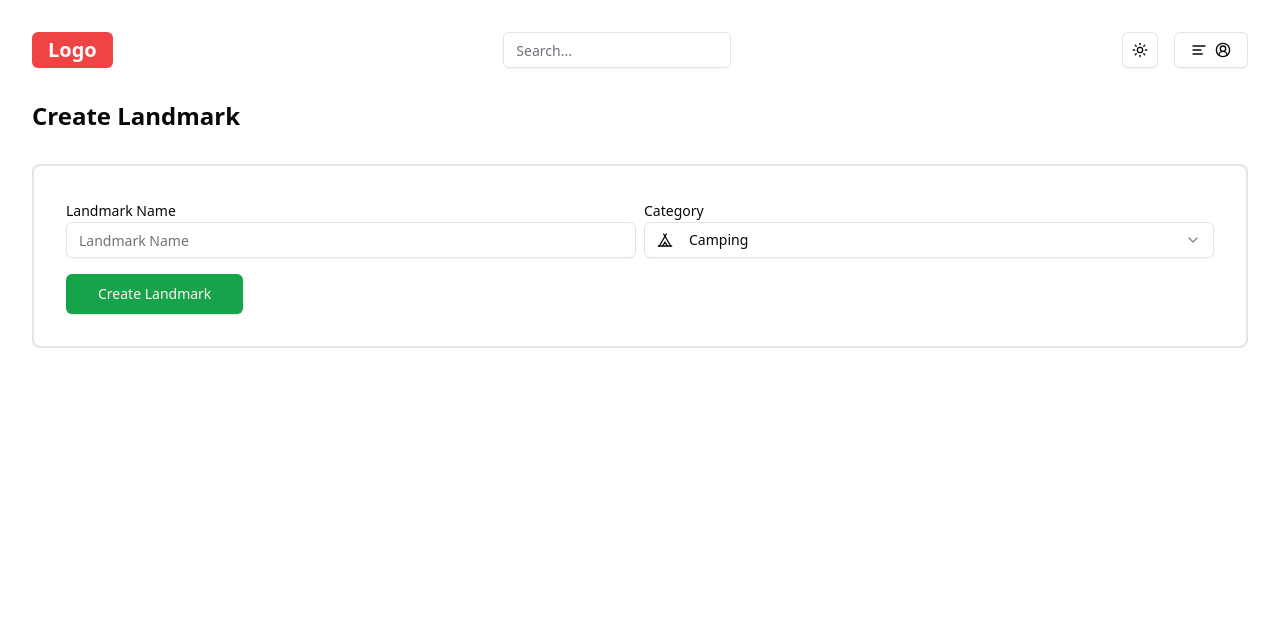
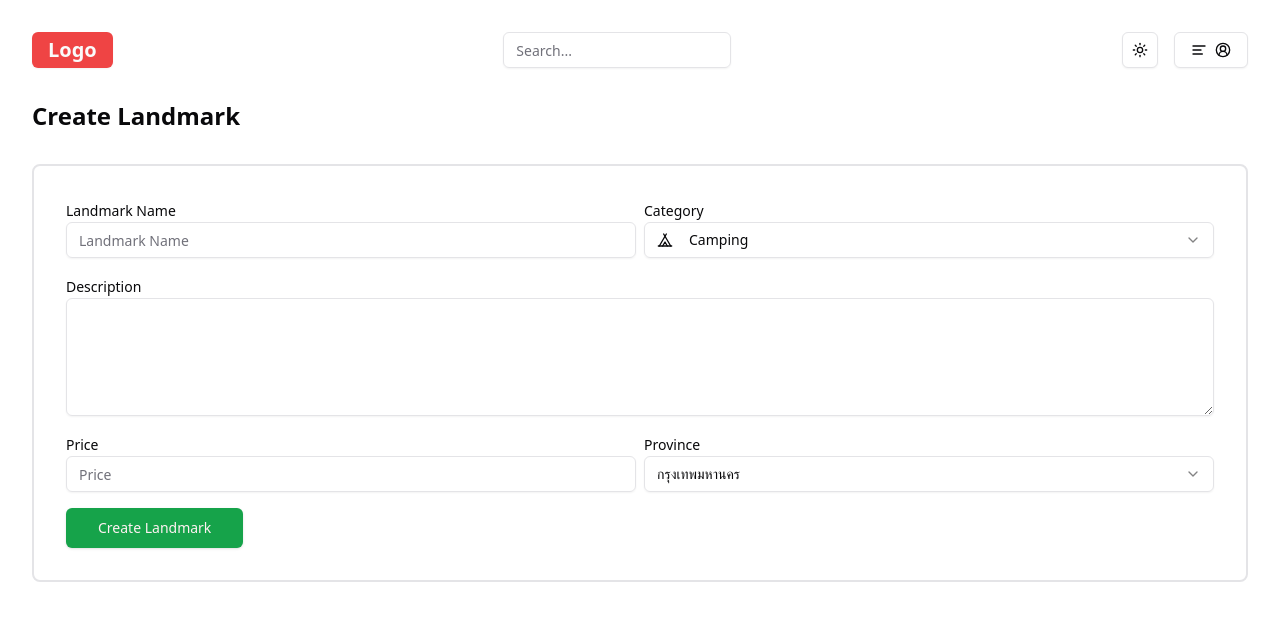
Before and after one commit to Sarunyamk/workshop_camping-next.js-typescript-, a Next.js app: page /camps/create in a window 1280 px wide. Shown: the top 620 px of the page. Built offline with nearby package versions, Linux system fonts and the light colour scheme.

Commit message:
feat/map-leaflet

```diff
--- a/app/camps/create/page.tsx
+++ b/app/camps/create/page.tsx
@@ -4,6 +4,8 @@
 import CategoryInput from "@/components/form/CategoryInput"
 import FormContainer from "@/components/form/FormContainer"
 import FormInput from "@/components/form/FormInput"
+import ProvinceInput from "@/components/form/ProvinceInput"
+import TextAreaInput from "@/components/form/TextAreaInput"
 import { currentUser } from "@clerk/nextjs/server"
 import { redirect } from "next/navigation"
 
@@ -18,8 +20,17 @@
             <div className="border-2 p-8 rounded-lg ">
                 <FormContainer action={createLandmarkAction}>
                     <div className="grid md:grid-cols-2 gap-2">
-                        <FormInput name="name" label="Landmark Name" type="text" placeholder="Landmark Name" />
+                        <FormInput
+                            name="name" label="Landmark Name"
+                            type="text" placeholder="Landmark Name" />
                         <CategoryInput />
+                    </div>
+                    <TextAreaInput name="description" />
+                    <div className="grid md:grid-cols-2 gap-2">
+                        <FormInput
+                            name="price" label="Price"
+                            type="number" placeholder="Price" />
+                        <ProvinceInput />
                     </div>
                     <SubmitButton text="Create Landmark" size="lg" />
                 </FormContainer>
--- /dev/null
+++ b/components/form/ProvinceInput.tsx
@@ -0,0 +1,45 @@
+import { Label } from "@/components/ui/label"
+import {
+    Select,
+    SelectContent,
+    SelectItem,
+    SelectTrigger,
+    SelectValue,
+} from "@/components/ui/select"
+
+import { provinces } from "@/utils/province"
+
+const ProvinceInput = ({ defaultValue }: { defaultValue?: string }) => {
+
+    const name = "province"
+
+    return (
+        <div className="mb-4">
+            <Label htmlFor={name} className="capitalize">
+                {name}
+            </Label>
+            <Select name={name} required defaultValue={defaultValue || provinces[0].PROVINCE_NAME}>
+                <SelectTrigger >
+                    <SelectValue />
+                </SelectTrigger>
+                <SelectContent>
+                    {
+                        provinces.map((item) => {
+                            return (
+
+                                <SelectItem value={item.PROVINCE_NAME} key={item.PROVINCE_ID}>
+                                    <span className="capitalize flex items-center">
+                                        {item.PROVINCE_NAME}
+                                    </span>
+                                </SelectItem>
+                            )
+                        })
+                    }
+                </SelectContent>
+            </Select>
+
+        </div>
+    )
+}
+
+export default ProvinceInput
--- /dev/null
+++ b/components/form/TextAreaInput.tsx
@@ -0,0 +1,25 @@
+import { Textarea } from "@/components/ui/textarea"
+import { Label } from "@/components/ui/label"
+
+type TextAreaInputProps = {
+    name: string
+    labelText?: string
+    defaultValue?: string
+}
+
+const TextAreaInput = ({ name, labelText, defaultValue }: TextAreaInputProps) => {
+
+
+    return (
+        <div className="mb-4">
+            <Label htmlFor={name} className="capitalize">
+                {labelText || name}
+            </Label>
+            <Textarea
+                id={name} name={name}
+                defaultValue={defaultValue} rows={5} required />
+        </div>
+    )
+}
+
+export default TextAreaInput
--- /dev/null
+++ b/components/ui/textarea.tsx
@@ -0,0 +1,22 @@
+import * as React from "react"
+
+import { cn } from "@/lib/utils"
+
+const Textarea = React.forwardRef<
+  HTMLTextAreaElement,
+  React.ComponentProps<"textarea">
+>(({ className, ...props }, ref) => {
+  return (
+    <textarea
+      className={cn(
+        "flex min-h-[60px] w-full rounded-md border border-input bg-transparent px-3 py-2 text-base shadow-sm placeholder:text-muted-foreground focus-visible:outline-none focus-visible:ring-1 focus-visible:ring-ring disabled:cursor-not-allowed disabled:opacity-50 md:text-sm",
+        className
+      )}
+      ref={ref}
+      {...props}
+    />
+  )
+})
+Textarea.displayName = "Textarea"
+
+export { Textarea }
--- /dev/null
+++ b/utils/province.ts
@@ -0,0 +1,79 @@
+export const provinces = [
+    { PROVINCE_ID: 1, PROVINCE_NAME: "กรุงเทพมหานคร" },
+    { PROVINCE_ID: 2, PROVINCE_NAME: "สมุทรปราการ" },
+    { PROVINCE_ID: 3, PROVINCE_NAME: "นนทบุรี" },
+    { PROVINCE_ID: 4, PROVINCE_NAME: "ปทุมธานี" },
+    { PROVINCE_ID: 5, PROVINCE_NAME: "พระนครศรีอยุธยา" },
+    { PROVINCE_ID: 6, PROVINCE_NAME: "อ่างทอง" },
+    { PROVINCE_ID: 7, PROVINCE_NAME: "ลพบุรี" },
+    { PROVINCE_ID: 8, PROVINCE_NAME: "สิงห์บุรี" },
+    { PROVINCE_ID: 9, PROVINCE_NAME: "ชัยนาท" },
+    { PROVINCE_ID: 10, PROVINCE_NAME: "สระบุรี" },
+    { PROVINCE_ID: 11, PROVINCE_NAME: "ชลบุรี" },
+    { PROVINCE_ID: 12, PROVINCE_NAME: "ระยอง" },
+    { PROVINCE_ID: 13, PROVINCE_NAME: "จันทบุรี" },
+    { PROVINCE_ID: 14, PROVINCE_NAME: "ตราด" },
+    { PROVINCE_ID: 15, PROVINCE_NAME: "ฉะเชิงเทรา" },
+    { PROVINCE_ID: 16, PROVINCE_NAME: "ปราจีนบุรี" },
+    { PROVINCE_ID: 17, PROVINCE_NAME: "นครนายก" },
+    { PROVINCE_ID: 18, PROVINCE_NAME: "สระแก้ว" },
+    { PROVINCE_ID: 19, PROVINCE_NAME: "นครราชสีมา" },
+    { PROVINCE_ID: 20, PROVINCE_NAME: "บุรีรัมย์" },
+    { PROVINCE_ID: 21, PROVINCE_NAME: "สุรินทร์" },
+    { PROVINCE_ID: 22, PROVINCE_NAME: "ศรีสะเกษ" },
+    { PROVINCE_ID: 23, PROVINCE_NAME: "อุบลราชธานี" },
+    { PROVINCE_ID: 24, PROVINCE_NAME: "ยโสธร" },
+    { PROVINCE_ID: 25, PROVINCE_NAME: "ชัยภูมิ" },
+    { PROVINCE_ID: 26, PROVINCE_NAME: "อำนาจเจริญ" },
+    { PROVINCE_ID: 27, PROVINCE_NAME: "หนองบัวลำภู" },
+    { PROVINCE_ID: 28, PROVINCE_NAME: "ขอนแก่น" },
+    { PROVINCE_ID: 29, PROVINCE_NAME: "อุดรธานี" },
+    { PROVINCE_ID: 30, PROVINCE_NAME: "เลย" },
+    { PROVINCE_ID: 31, PROVINCE_NAME: "หนองคาย" },
+    { PROVINCE_ID: 32, PROVINCE_NAME: "มหาสารคาม" },
+    { PROVINCE_ID: 33, PROVINCE_NAME: "ร้อยเอ็ด" },
+    { PROVINCE_ID: 34, PROVINCE_NAME: "กาฬสินธุ์" },
+    { PROVINCE_ID: 35, PROVINCE_NAME: "สกลนคร" },
+    { PROVINCE_ID: 36, PROVINCE_NAME: "นครพนม" },
+    { PROVINCE_ID: 37, PROVINCE_NAME: "มุกดาหาร" },
+    { PROVINCE_ID: 38, PROVINCE_NAME: "เชียงใหม่" },
+    { PROVINCE_ID: 39, PROVINCE_NAME: "ลำพูน" },
+    { PROVINCE_ID: 40, PROVINCE_NAME: "ลำปาง" },
+    { PROVINCE_ID: 41, PROVINCE_NAME: "อุตรดิตถ์" },
+    { PROVINCE_ID: 42, PROVINCE_NAME: "แพร่" },
+    { PROVINCE_ID: 43, PROVINCE_NAME: "น่าน" },
+    { PROVINCE_ID: 44, PROVINCE_NAME: "พะเยา" },
+    { PROVINCE_ID: 45, PROVINCE_NAME: "เชียงราย" },
+    { PROVINCE_ID: 46, PROVINCE_NAME: "แม่ฮ่องสอน" },
+    { PROVINCE_ID: 47, PROVINCE_NAME: "นครสวรรค์" },
+    { PROVINCE_ID: 48, PROVINCE_NAME: "อุทัยธานี" },
+    { PROVINCE_ID: 49, PROVINCE_NAME: "กำแพงเพชร" },
+    { PROVINCE_ID: 50, PROVINCE_NAME: "ตาก" },
+    { PROVINCE_ID: 51, PROVINCE_NAME: "สุโขทัย" },
+    { PROVINCE_ID: 52, PROVINCE_NAME: "พิษณุโลก" },
+    { PROVINCE_ID: 53, PROVINCE_NAME: "พิจิตร" },
+    { PROVINCE_ID: 54, PROVINCE_NAME: "เพชรบูรณ์" },
+    { PROVINCE_ID: 55, PROVINCE_NAME: "ราชบุรี" },
+    { PROVINCE_ID: 56, PROVINCE_NAME: "กาญจนบุรี" },
+    { PROVINCE_ID: 57, PROVINCE_NAME: "สุพรรณบุรี" },
+    { PROVINCE_ID: 58, PROVINCE_NAME: "นครปฐม" },
+    { PROVINCE_ID: 59, PROVINCE_NAME: "สมุทรสาคร" },
+    { PROVINCE_ID: 60, PROVINCE_NAME: "สมุทรสงคราม" },
+    { PROVINCE_ID: 61, PROVINCE_NAME: "เพชรบุรี" },
+    { PROVINCE_ID: 62, PROVINCE_NAME: "ประจวบคีรีขันธ์" },
+    { PROVINCE_ID: 63, PROVINCE_NAME: "นครศรีธรรมราช" },
+    { PROVINCE_ID: 64, PROVINCE_NAME: "กระบี่" },
+    { PROVINCE_ID: 65, PROVINCE_NAME: "พังงา" },
+    { PROVINCE_ID: 66, PROVINCE_NAME: "ภูเก็ต" },
+    { PROVINCE_ID: 67, PROVINCE_NAME: "สุราษฎร์ธานี" },
+    { PROVINCE_ID: 68, PROVINCE_NAME: "ระนอง" },
+    { PROVINCE_ID: 69, PROVINCE_NAME: "ชุมพร" },
+    { PROVINCE_ID: 70, PROVINCE_NAME: "สงขลา" },
+    { PROVINCE_ID: 71, PROVINCE_NAME: "สตูล" },
+    { PROVINCE_ID: 72, PROVINCE_NAME: "ตรัง" },
+    { PROVINCE_ID: 73, PROVINCE_NAME: "พัทลุง" },
+    { PROVINCE_ID: 74, PROVINCE_NAME: "ปัตตานี" },
+    { PROVINCE_ID: 75, PROVINCE_NAME: "ยะลา" },
+    { PROVINCE_ID: 76, PROVINCE_NAME: "นราธิวาส" },
+    { PROVINCE_ID: 77, PROVINCE_NAME: "บึงกาฬ" },
+  ];
```
